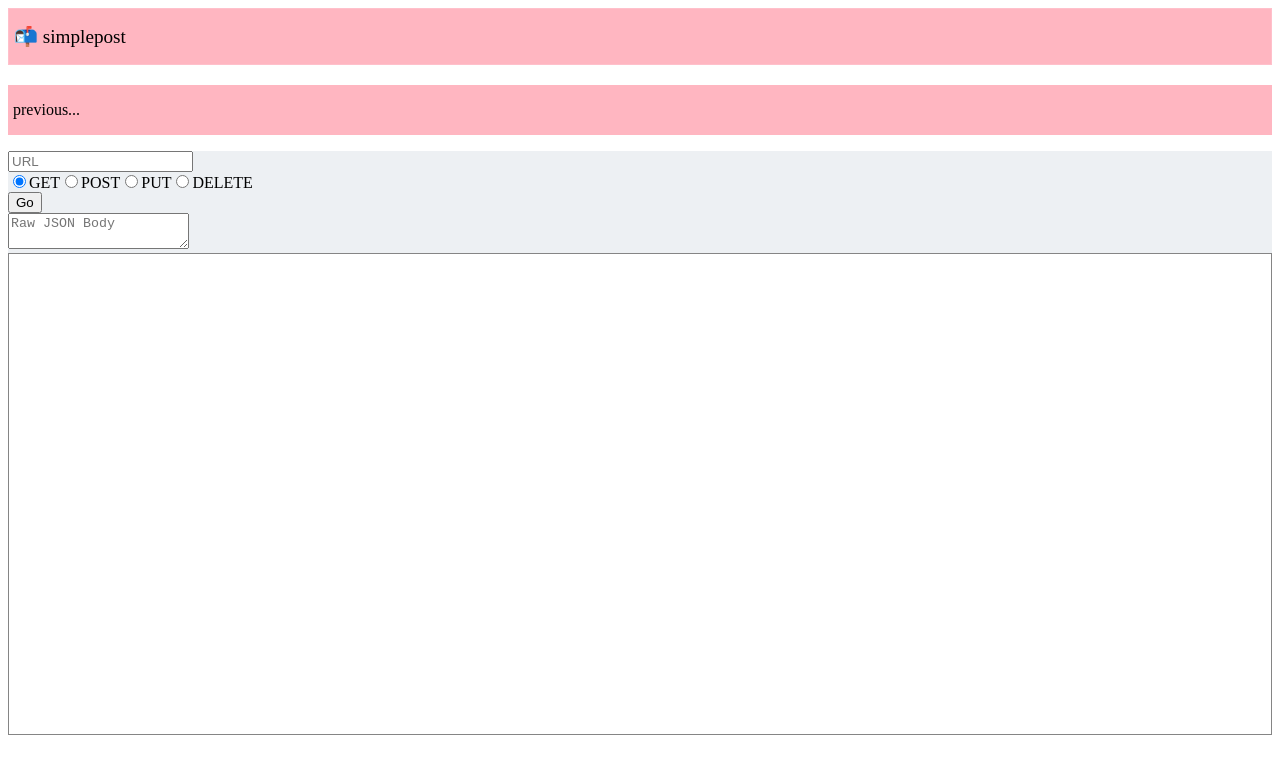
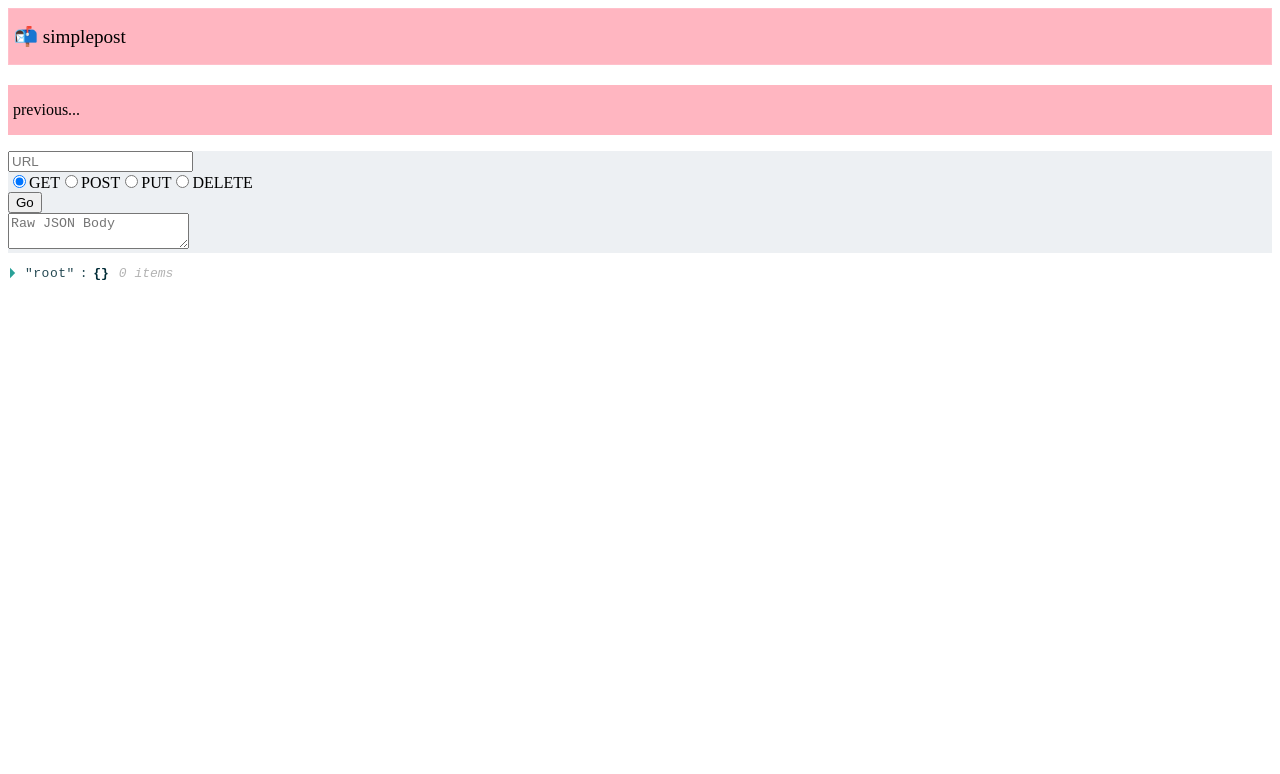
Before and after one commit to austin-summerlin/react-postman-clone, a React app: page / in a window 1280 px wide. Shown: the top 774 px of the page. Built offline with nearby package versions, Linux system fonts and the light colour scheme.

Commit message:
alter results

```diff
--- a/src/components/display/ResultsDisplay.jsx
+++ b/src/components/display/ResultsDisplay.jsx
@@ -1,16 +1,18 @@
 import React from 'react';
+import PropTypes from 'prop-types';
+import ReactJson from 'react-json-view';
 import style from './results.css';
 
-function ResultsDisplay({ response, loading }) {
+const Display = ({ display }) => {
+  return (
+    <pre className={style.Display} data-testid="display">
+      <ReactJson src={display} displayDataTypes={false} />
+    </pre>
+  );
+};
 
-  if (loading) {
-    return <div className={style.loading}>Loading...</div>;
-  }
-  else return (
-    <div className={style.responseContainer}>
-      <pre className={style.response}>{response}</pre>
-    </div>
-  );
-}
+Display.propTypes = {
+  display: PropTypes.oneOfType([PropTypes.object, PropTypes.array]).isRequired
+};
 
-export default ResultsDisplay;
+export default Display;
```
